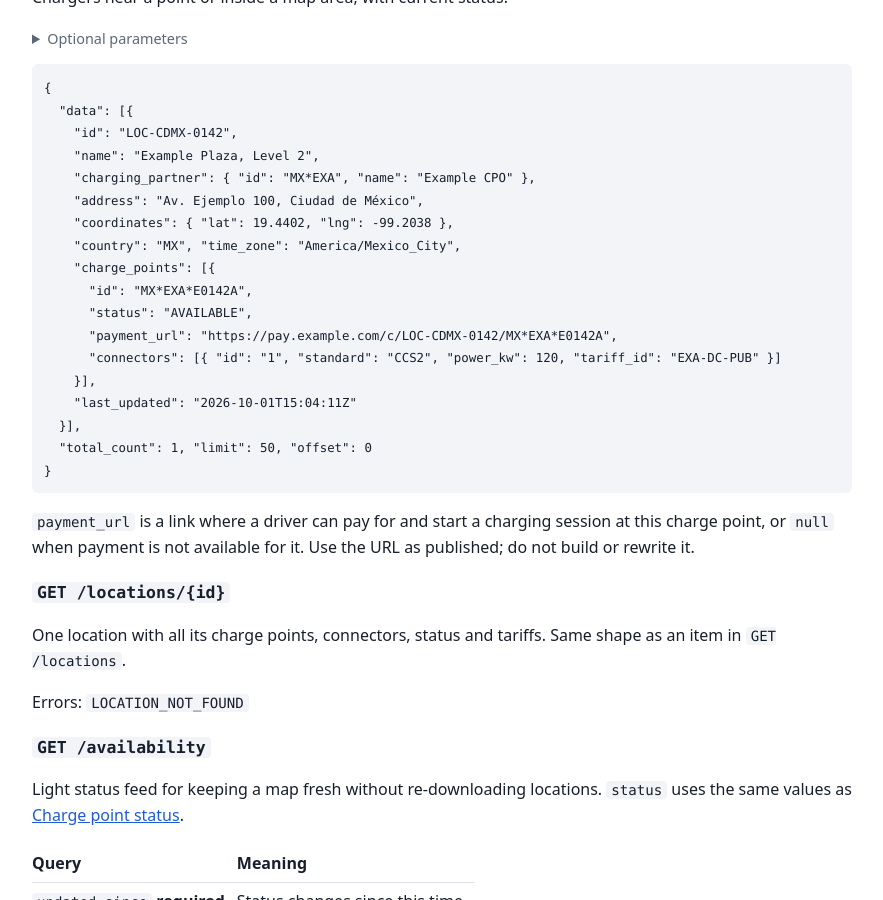
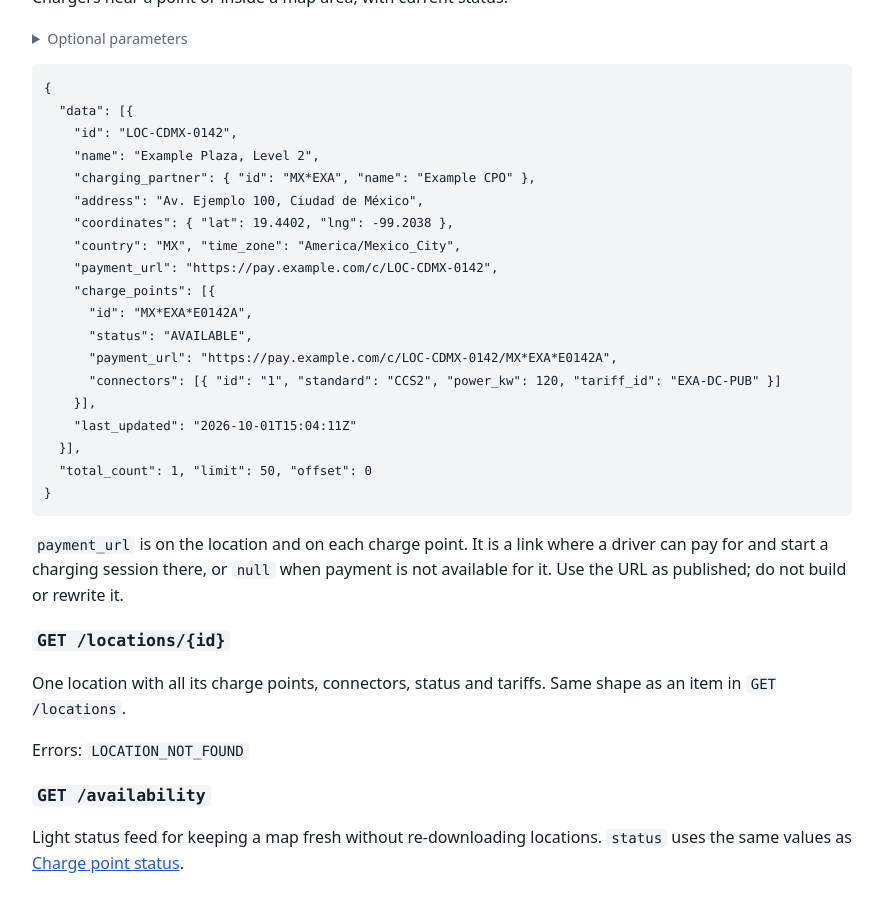
Before and after one commit to NetworkCore-AG/networkcore-documentation, a Jekyll site: the page built from dp-api/reference.md, in a window 1280 px wide and 900 px high, scrolled down 4185 px. Shown: the whole window, without its empty margins (198-1081 px from the left). Built offline with Jekyll 4.4.1, drawn with Linux system fonts in a browser that asks for light colours; our own code applies the rules of GitHub Pages for plain Markdown files.

Commit message:
docs(dp-api): payment_url on the location as well as the charge point (#19)
Co-authored-by: V L <vl@vs-macbook-pro1.home>
Co-authored-by: Claude Sonnet 5.5 <noreply@anthropic.com>

````diff
--- a/dp-api/reference.md
+++ b/dp-api/reference.md
@@ -191,6 +191,7 @@ Chargers near a point or inside a map area, with current status.
     "address": "Av. Ejemplo 100, Ciudad de México",
     "coordinates": { "lat": 19.4402, "lng": -99.2038 },
     "country": "MX", "time_zone": "America/Mexico_City",
+    "payment_url": "https://pay.example.com/c/LOC-CDMX-0142",
     "charge_points": [{
       "id": "MX*EXA*E0142A",
       "status": "AVAILABLE",
@@ -203,9 +204,9 @@ Chargers near a point or inside a map area, with current status.
 }
 ```
 
-`payment_url` is a link where a driver can pay for and start a charging session at this charge
-point, or `null` when payment is not available for it. Use the URL as published; do not build or
-rewrite it.
+`payment_url` is on the location and on each charge point. It is a link where a driver can pay for
+and start a charging session there, or `null` when payment is not available for it. Use the URL as
+published; do not build or rewrite it.
 
 ### `GET /locations/{id}`
 
````
